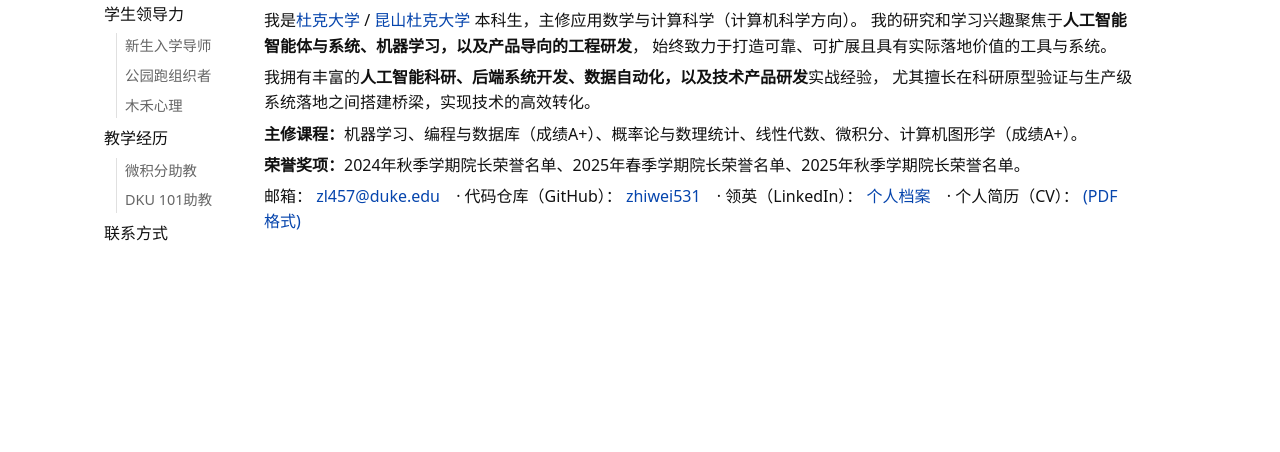
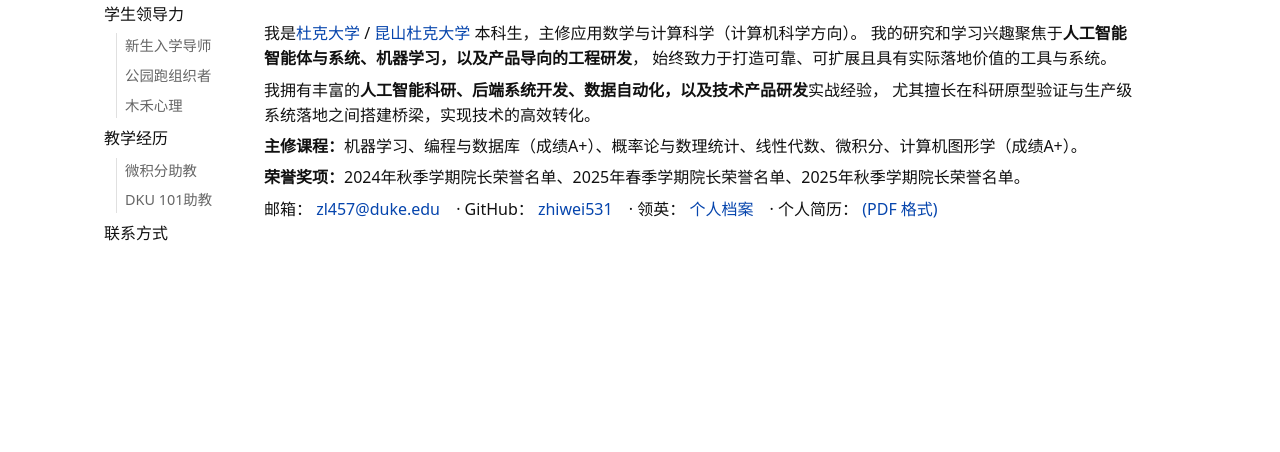
Before and after one commit to zhiwei531/zhiwei531.github.io, a plain HTML site: page index_zh.html in a window 1280 px wide. Shown: the part 348-800 px from the top of the page. Drawn offline with Linux system fonts and the light colour scheme; files whose address does not match are found by name.

Commit message:
change folder

```diff
--- a/index_zh.html
+++ b/index_zh.html
@@ -107,11 +107,11 @@
                 <p class="contact">
                     邮箱：
                     <a href="mailto:zl457@duke.edu">zl457@duke.edu</a> ·
-                    代码仓库（GitHub）：
+                    GitHub：
                     <a href="https://github.com/zhiwei531" target="_blank">zhiwei531</a> ·
-                    领英（LinkedIn）：
+                    领英：
                     <a href="https://www.linkedin.com/in/zhiwei-li-457-profile" target="_blank">个人档案</a> ·
-                    个人简历（CV）：
+                    个人简历：
                     <a href="assets/Zhiwei_Li_CV_ENG.pdf">(PDF 格式)</a>
                 </p>
             </div>
```
Also changed, not shown: js/effects.js (renamed from effects.js).
